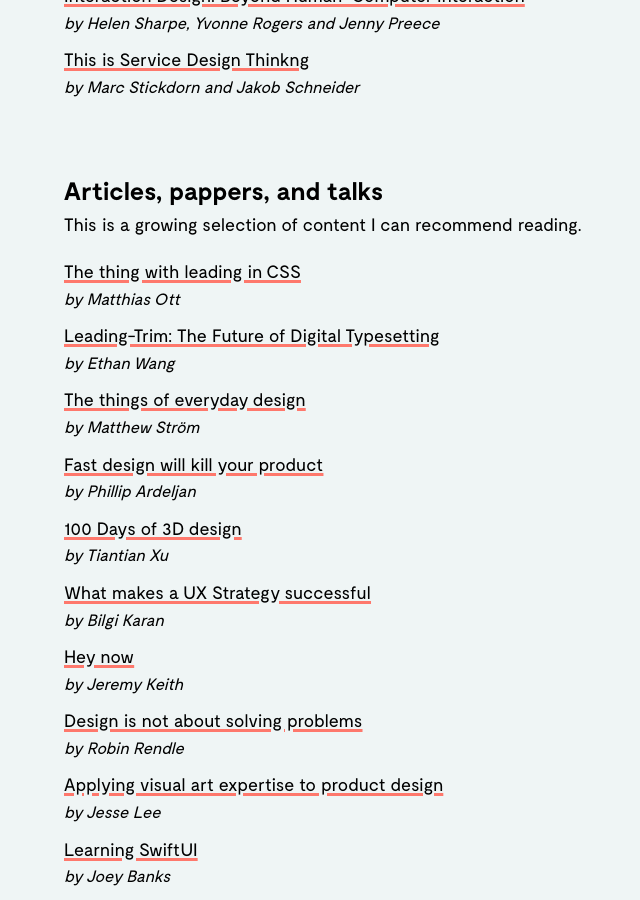
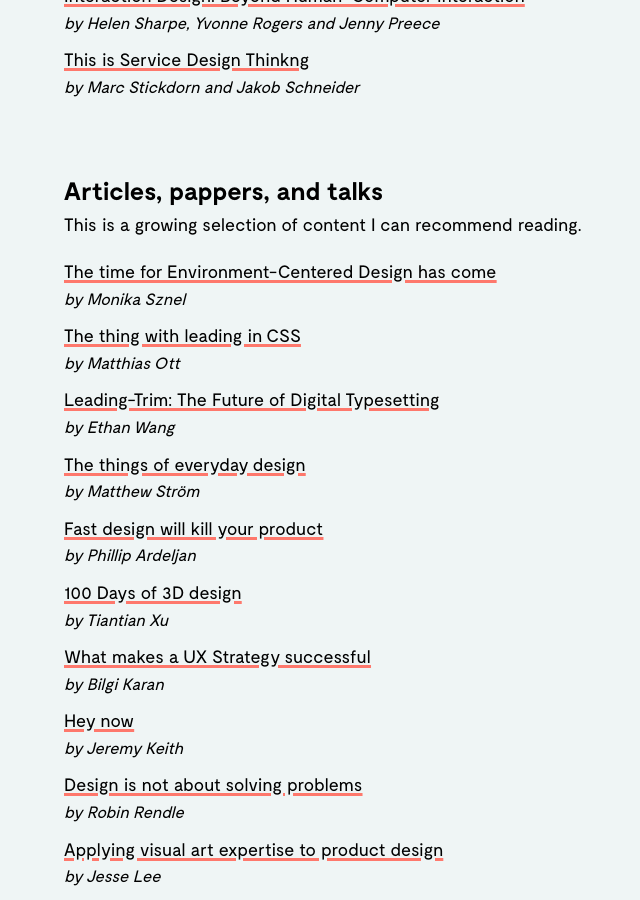
Before and after one commit to jacoblindstrm/jacoblindstrm.github.io, a Jekyll site: the page built from _posts/2020-04-01-what-im-reading.html, in a window 1280 px wide and 900 px high, scrolled down 1471 px. Shown: the whole window, without its empty margins (0-640 px from the left). Built offline with Jekyll 4.4.1, drawn with Linux system fonts in a browser that asks for light colours; comment, search, counter and statistics services are not loaded.

Commit message:
Update articles.yml

```diff
--- a/_data/articles.yml
+++ b/_data/articles.yml
@@ -1,3 +1,6 @@
+- title: The time for Environment-Centered Design has come
+  url: https://uxdesign.cc/the-time-for-environment-centered-design-has-come-770123c8cc61
+  author: Monika Sznel
 - title: The thing with leading in CSS
   url: https://matthiasott.com/notes/the-thing-with-leading-in-css
   author: Matthias Ott
```
